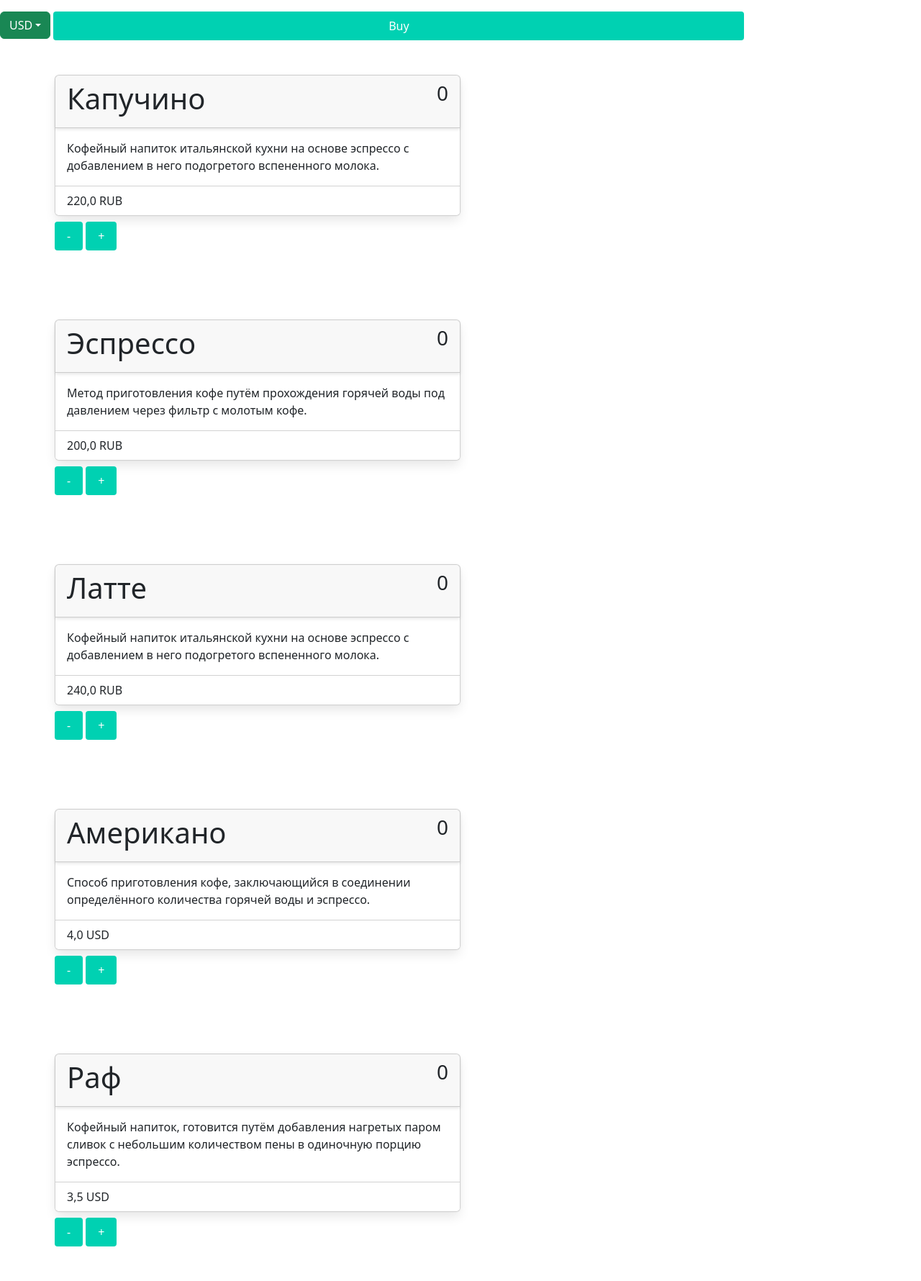
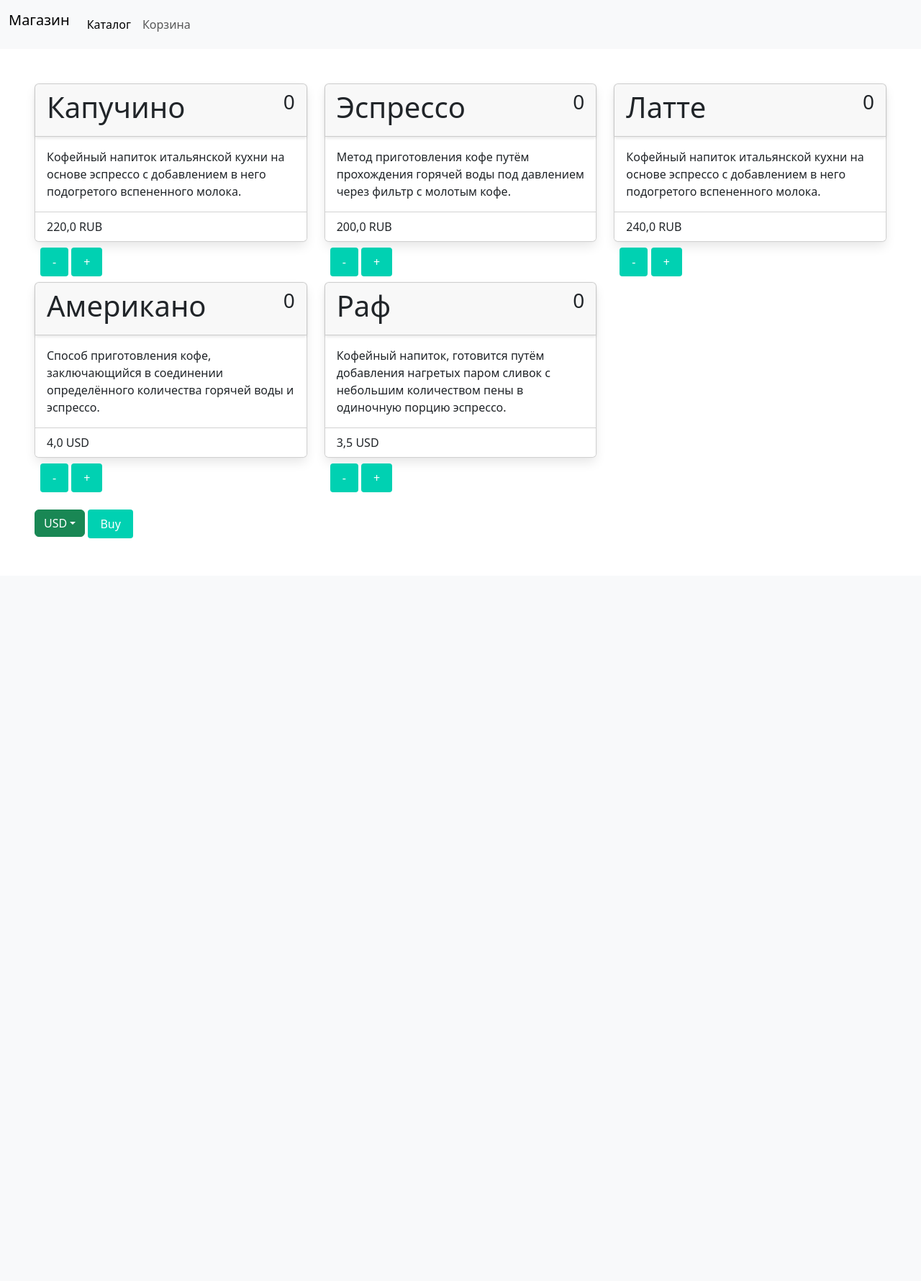
Before and after one commit to oAsis-88/Rishat, a Django app: page /catalog/ in a window 1280 px wide. Shown: the whole page at 72% size. After the commit the page ends 748 px from the top, so only its background shows below. Run offline with Django 4.2, Linux system fonts and the light colour scheme; data comes from the database, SQL or seed files in the repository; some libraries are stand-ins or nearby versions.

Commit message:
Разработка нового дизайна

```diff
--- a/PaySys/urls.py
+++ b/PaySys/urls.py
@@ -8,7 +8,8 @@ app_name = "paysys"
 urlpatterns = [
     path('buy/', api_get_buyItem, name='buyItemId'),
     path('item/<int:id>/', viewItem, name='viewItemId'),
-    path('catalog/', viewCatalog, name='viewItemId'),
+    path('catalog/', viewCatalog, name='viewCatalog'),
+    path('cart/', viewCart, name='viewCart'),
     path('config/', stripe_config),
     path('webhook/', stripe_webhook),
     path('success/', success_stripe),
--- a/PaySys/views.py
+++ b/PaySys/views.py
@@ -25,7 +25,8 @@ def api_get_buyItem(request):
     tax_rub = 0
     taxs_id = []
     # discount_id = []  # Пока не добавлено
-    new_order_id = Order.objects.last().id + 1
+    last_item = Order.objects.last()
+    new_order_id = last_item.id + 1 if last_item else 1
     order = Order.objects.create(name=f"Заказ №{new_order_id}")
 
     for key, value in items.items():
@@ -112,6 +113,16 @@ def viewCatalog(request):
     return render(request, 'PaySys/view_catalog_items.html', context={'Items': items})
 
 
+def add_to_cart(request):
+    items = Item.objects.all()
+    return render(request, 'PaySys/view_catalog_items.html', context={'Items': items})
+
+
+def viewCart(request):
+    items = Item.objects.all()
+    return render(request, 'PaySys/view_cart.html', context={'Items': items})
+
+
 def success_stripe(request):
     return render(request, 'PaySys/success.html')
 
--- a/templates/PaySys/view_catalog_items.html
+++ b/templates/PaySys/view_catalog_items.html
@@ -22,22 +22,11 @@
     {#    Если понядобяться доп. настрйоки для Items   #}
     {% result_list_items Items %}
     {#    Можно использовать for Item in Items   #}
-
-    <div class="flex mt-2 pt-2">
-        <button class="btn btn-success dropdown-toggle" data-bs-toggle="dropdown" aria-expanded="false">USD</button>
-        <ul class="dropdown-menu">
-            <li class="dropdown-item btn_currency active" value="USD">USD</li>
-            <hr class="dropdown-divider">
-            <li class="dropdown-item btn_currency" value="RUB">RUB</li>
-        </ul>
-        <button class="button is-primary w-75 buy-button" id="buy-button"
-                value="{{ Item.id }}">Buy
-        </button>
-    </div>
+    <section class="section">
+        <div class="row">
             {% for Item in list_items %}
-        <section class="section">
-            <div class="container">
-                <div class="card w-50">
+                <div class="col-md-4 col-sm-12">
+                    <div class="card ">
                         <div class="card-header justify-content-between">
                             <h1 class="card-title">{{ Item.name }}</h1>
                             <h3 class="text-right count-item" itemid="{{ Item.id }}">0</h3>
@@ -50,11 +39,23 @@
                             <li class="list-group-item">{{ Item.price }} {{ Item.currency }}</li>
                         </ul>
                     </div>
-                <div class="w-50">
-                    <button class="button is-primary mt-2 minus" itemid="{{ Item.id }}">-</button>
-                    <button class="button is-primary mt-2 plus" itemid="{{ Item.id }}">+</button>
+                    <div class="m-2">
+                        <button class="button is-primary minus" itemid="{{ Item.id }}">-</button>
+                        <button class="button is-primary plus" itemid="{{ Item.id }}">+</button>
                     </div>
                 </div>
+            {% endfor %}
+        </div>
+        <div class="mt-2 pt-2">
+            <button class="btn btn-success dropdown-toggle" data-bs-toggle="dropdown" aria-expanded="false">USD</button>
+            <ul class="dropdown-menu">
+                <li class="dropdown-item btn_currency active" value="USD">USD</li>
+                <hr class="dropdown-divider">
+                <li class="dropdown-item btn_currency" value="RUB">RUB</li>
+            </ul>
+            <button class="button is-primary buy-button" id="buy-button"
+                    value="{{ Item.id }}">Buy
+            </button>
+        </div>
     </section>
-    {% endfor %}
 {% endblock %}
--- a/templates/base.html
+++ b/templates/base.html
@@ -1,4 +1,4 @@
-{% load static bootstrap5%}
+{% load static bootstrap5 %}
 
 <!DOCTYPE html>
 <html lang="en">
@@ -15,6 +15,22 @@
 </head>
 <body>
 
+<nav class="navbar navbar-expand-lg navbar-light bg-light">
+    <div class="container-fluid">
+        <div class="navbar-brand">Магазин</div>
+        <button class="navbar-toggler" type="button" data-bs-toggle="collapse" data-bs-target="#navbarNavAltMarkup"
+                aria-controls="navbarNavAltMarkup" aria-expanded="false" aria-label="Переключатель навигации">
+            <span class="navbar-toggler-icon"></span>
+        </button>
+        <div class="collapse navbar-collapse" id="navbarNavAltMarkup">
+            <div class="navbar-nav">
+                <a class="nav-link active" aria-current="page" href="{% url 'paysys:viewCatalog' %}">Каталог</a>
+                <a class="nav-link " href="{% url 'paysys:viewCart' %}">Корзина</a>
+            </div>
+        </div>
+    </div>
+</nav>
+
 {% block content %}
 {% endblock %}
 
```
Also changed, not shown: templates/PaySys/view_cart.html (added, +7 -0 lines). Lines whose indentation alone changed are shown as unchanged.
